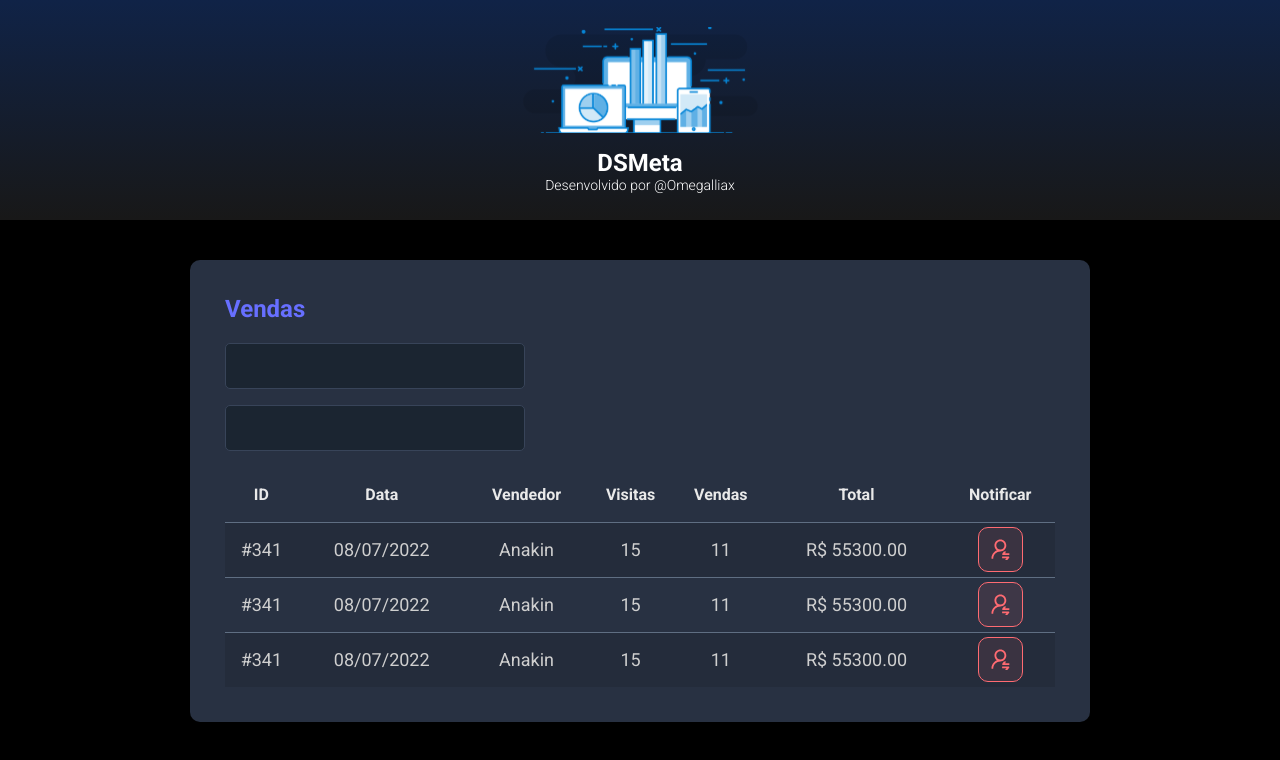
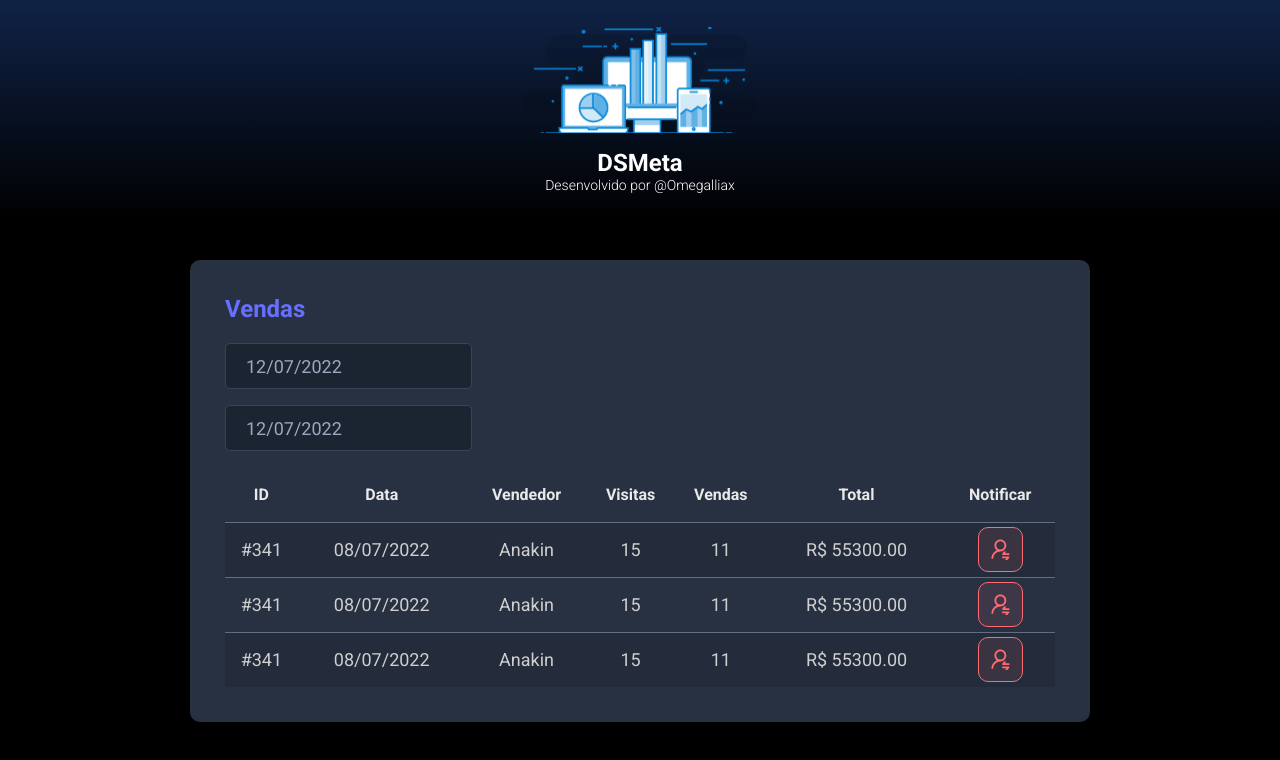
Before and after one commit to Omegalliax/dsmeta, a React (Vite) app in the folder frontend/: page / in a window 1280 px wide. Shown: the top 760 px of the page. Built offline with nearby package versions, Linux system fonts and the light colour scheme.

Commit message:
Datepicker

```diff
--- a/frontend/package.json
+++ b/frontend/package.json
@@ -8,7 +8,9 @@
     "preview": "vite preview"
   },
   "dependencies": {
+    "@types/react-datepicker": "4.4.2",
     "react": "^18.0.0",
+    "react-datepicker": "4.8.0",
     "react-dom": "^18.0.0"
   },
   "devDependencies": {
--- a/frontend/src/components/Header/styles.css
+++ b/frontend/src/components/Header/styles.css
@@ -1,5 +1,5 @@
 header {
-    background: linear-gradient(180deg, #102347 0%, #181818 100%);
+    background: linear-gradient(180deg, #102347 0%, #0000 100%);
     height: 220px;
     display: flex;
     align-items: center;
--- a/frontend/src/components/SalesCard/index.tsx
+++ b/frontend/src/components/SalesCard/index.tsx
@@ -1,3 +1,5 @@
+import DatePicker from "react-datepicker";
+import "react-datepicker/dist/react-datepicker.css";
 import NotificationButton from '../NotificationButton'
 import './styles.css'
 
@@ -8,10 +10,16 @@
             <h2 className="dsmeta-sales-title">Vendas</h2>
             <div>
                 <div className="dsmeta-form-control-container">
-                    <input className="dsmeta-form-control" type="text" />
+                    <DatePicker selected={new Date()}
+                        onChange={(date: Date) => { }}
+                        className="dsmeta-form-control"
+                        dateFormat="dd/MM/yyyy"/>
                 </div>
                 <div className="dsmeta-form-control-container">
-                    <input className="dsmeta-form-control" type="text" />
+                    <DatePicker selected={new Date()}
+                        onChange={(date: Date) => { }}
+                        className="dsmeta-form-control"
+                        dateFormat="dd/MM/yyyy"/>
                 </div>
             </div>
 
```
Also changed, not shown: 1 other file (tests, documents, lock files or other folders).
